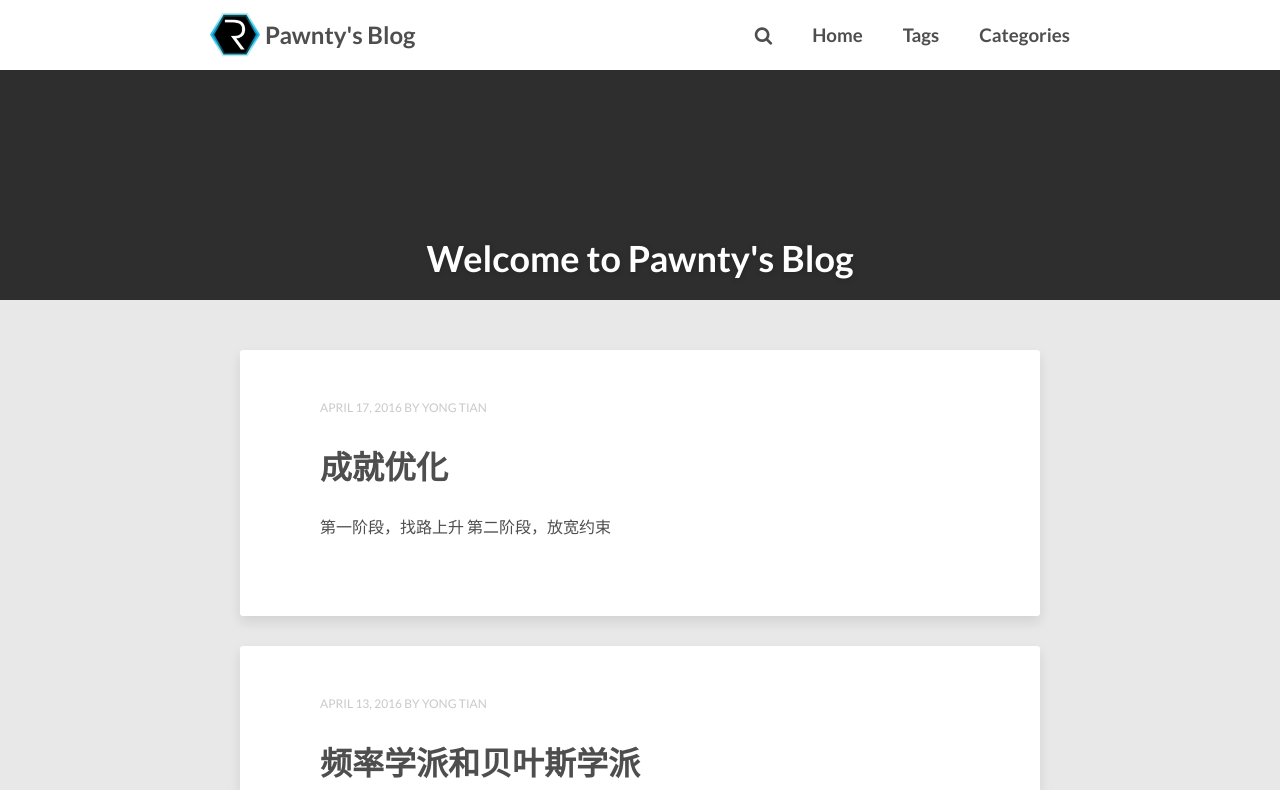
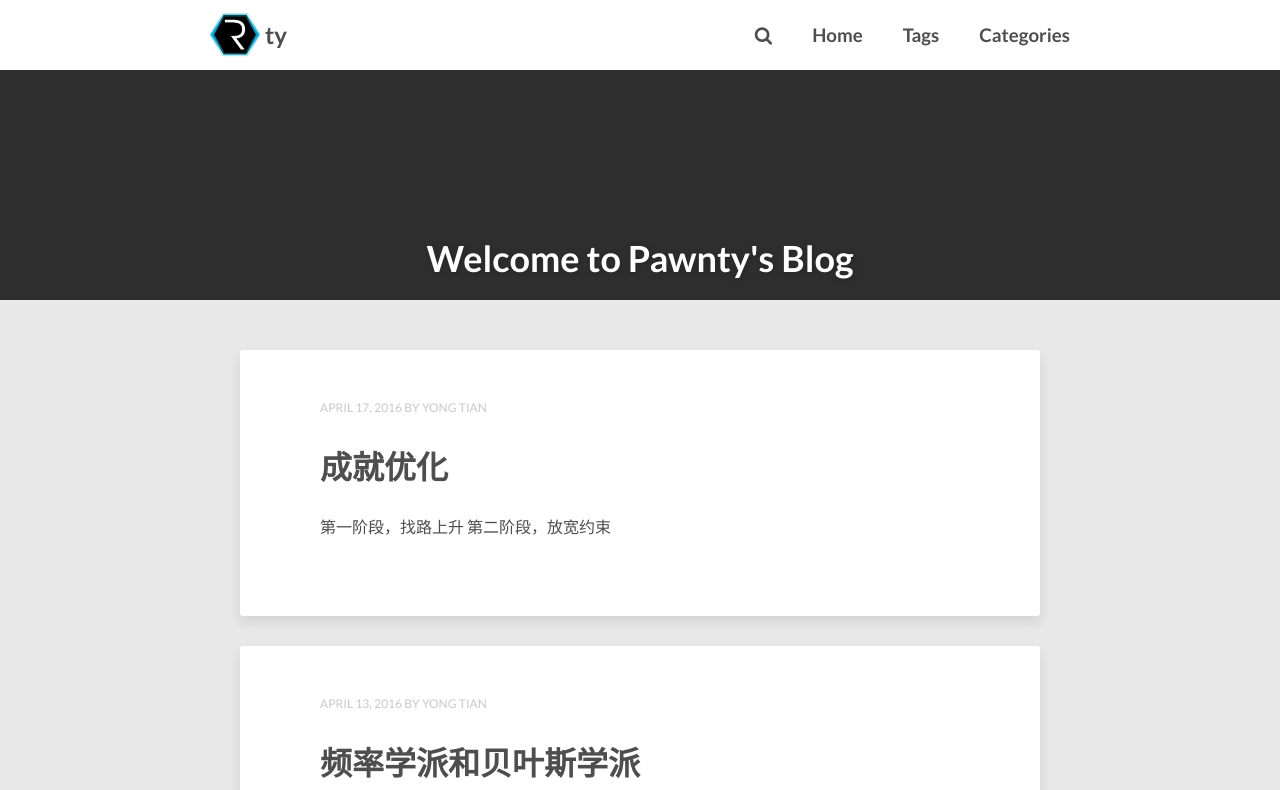
Before and after one commit to pawnty/pawnty.github.io, a Jekyll site: the page built from index.html, in a window 1280 px wide. Shown: the top 790 px of the page. Built offline with Jekyll 4.4.1, drawn with Linux system fonts in a browser that asks for light colours; nearby versions of some CDN libraries; formulas are drawn with MathJax 3; the list of posts is cut into pages by our own code; comment, search, counter and statistics services are not loaded; grey boxes are pictures that could not be loaded.

Commit message:
Update _config.yml

```diff
--- a/_config.yml
+++ b/_config.yml
@@ -1,4 +1,4 @@
-title:            Pawnty's Blog
+title:            ty
 description:      Life is a journey.
 disqus_shortname: Pawnty # put your disqus here
 reading_time:     false # if true, shows the estimated reading time for a post
```
